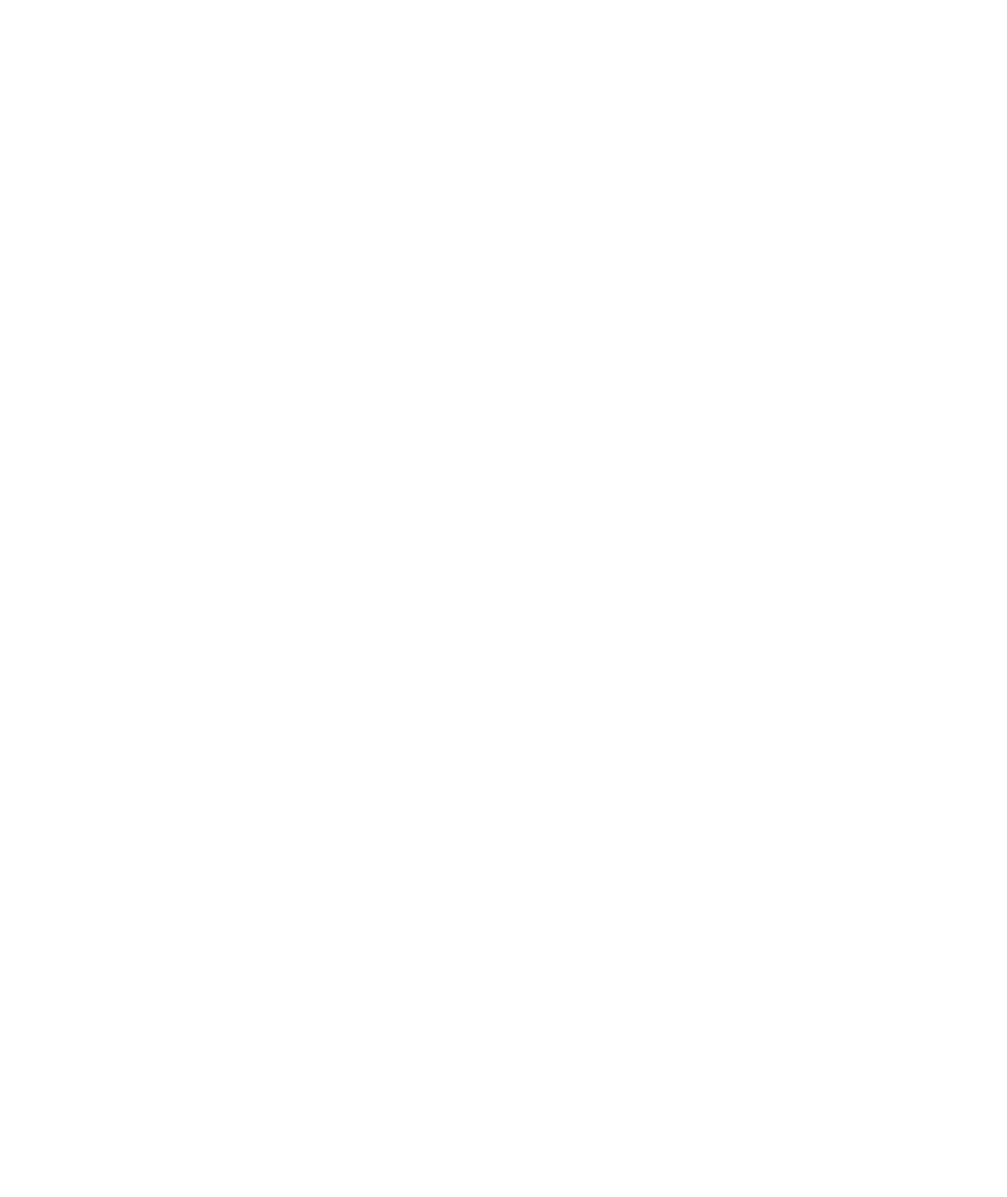
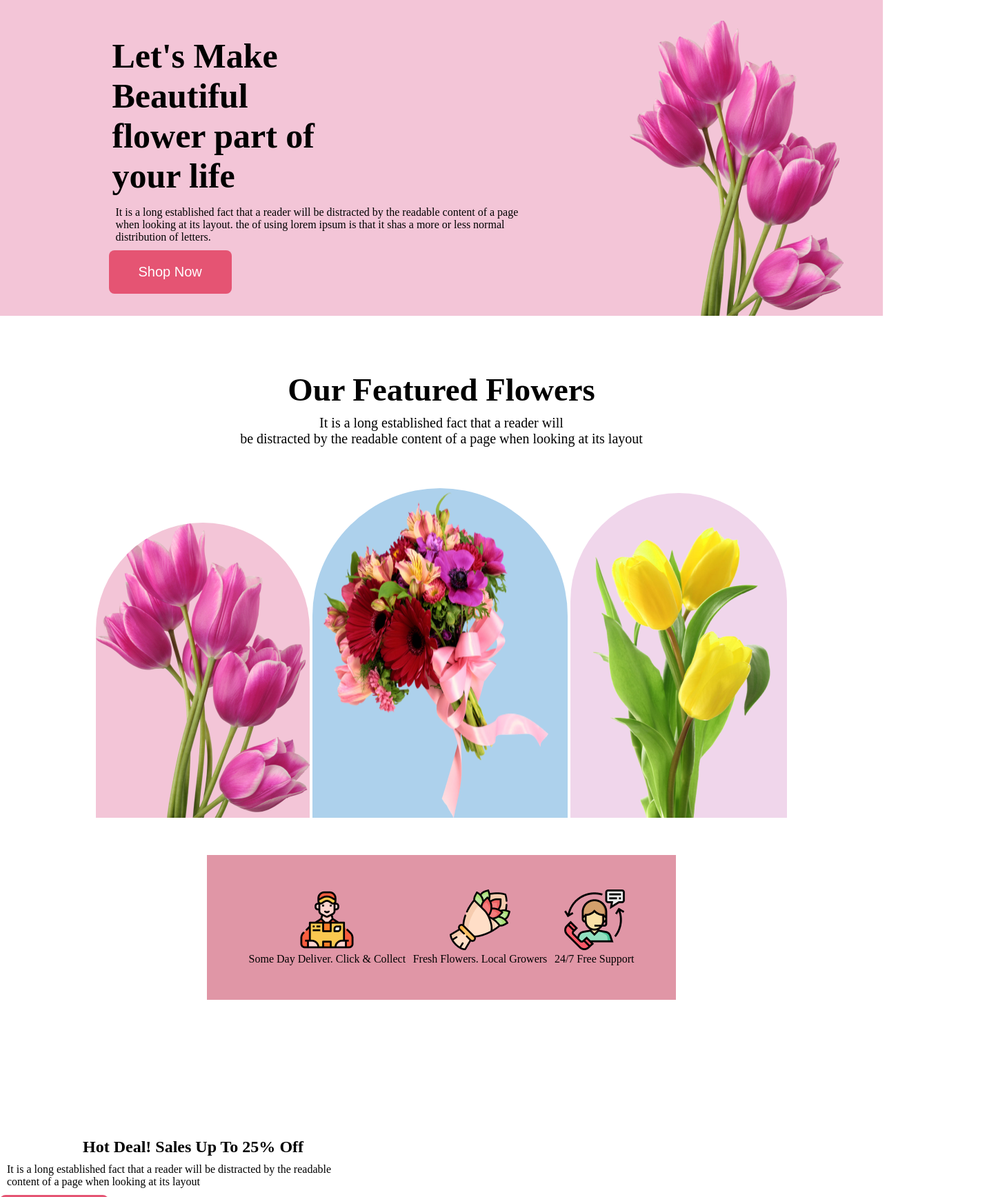
Before and after one commit to Hridoy-Chandro/first-assinment, a plain HTML site: page index.html in a window 1280 px wide. Shown: the top 1736 px of the page at 69% size, 1460 px wide, since content can reach past the window. Before the commit the page ends 800 px from the top, so only its background shows below. Drawn offline with Linux system fonts and the light colour scheme.

Commit message:
added images

```diff
--- a/index.html
+++ b/index.html
@@ -4,8 +4,80 @@
     <meta charset="UTF-8">
     <meta name="viewport" content="width=device-width, initial-scale=1.0">
     <title>First Assignment</title>
+    <link rel="stylesheet" href="style.css">
 </head>
 <body>
+    <header>
+        <div class="nav-container">
+            <h2 class="description">Let's Make Beautiful flower part of your life</h2>
+            <p class="description-content">It is a long established fact that a reader will be distracted by the readable content of a page when looking at its layout. the of using lorem ipsum is that it shas a more or less normal distribution of letters.</p>
 
+            <button class="btn">Shop Now</button>
+        </div>
+
+        <img class="image" src="./images/pngwing 6.png" alt="">
+
+    </header>
+    <div class="feature-container">
+        <h3 class="feature">Our Featured Flowers</h3>
+        <p class="description2">It is a long established fact that a reader will <br> be distracted by the readable content of a page when looking at its layout</p>
+    </div>
+
+    <div class="image-container">
+        <img class="image1" src="./images/pngwing 6.png" alt="">
+        <img class="image2" src="./images/pngwing 5.png" alt="">
+        <img class="image3" src="./images/pngwing 7.png" alt="">
+    </div>
+
+    <div class="image-container2">
+        <div class="image4">
+            <img src="./images/Group 57.png" alt="">
+            <p>Some Day Deliver. Click & Collect</p>
+        </div>
+        <div class="image5">
+            <img src="./images/Group 58.png" alt="">
+            <p>Fresh Flowers. Local Growers</p>
+        </div>
+        <div class="image6">
+            <img src="./images/Group 59.png" alt="">
+            <p>24/7 Free Support</p>
+        </div>
+    </div>
+
+    <div class="discount-container">
+        <h2 class="hot-deal">Hot Deal! Sales Up To 25% <span class="off">Off</span></h2>
+        <p class="para">It is a long established fact that a reader will be distracted by the readable <br> content of a page when looking at its layout</p>
+
+        <button class="btn">Sign Up</button>
+        <div class="rose">
+            <img class="image8" src="./images/pngwing 8.png" alt="">
+        </div>
+
+    </div>
+
+    <div class="insta-container">
+        <h2 class="instagram">Instagram</h2>
+        <p class="description3">It is a long established fact that a reader will be distracted by the readable <br> content of a page when looking at its layout</p>
+    </div>
+    <div class="image-container3">
+        <img src="./images/Flower 01.png" alt="">
+        <img src="./images/Rectangle 4.png" alt="">
+        <img src="./images/Rectangle 5.png" alt="">
+        <img src="./images/Rectangle 6.png" alt="">
+    </div>
+<section>
+    <div class="latest-img">
+        <img class="image9" src="./images/Rectangle 9.png" alt="">
+        <h1>Get The Latest Deals</h1>
+        <p>30$ coupon for first dealing.</p>
+
+    </div>
+</section>
+    <main>
+
+    </main>
+    <footer>
+
+    </footer>
 </body>
 </html>
--- /dev/null
+++ b/style.css
@@ -0,0 +1,128 @@
+*{
+    margin: 0px;
+    padding: 0px;
+}
+.btn{
+    background: #E55473;
+    color: white;
+    border-radius: 8px;
+    padding: 20px 43px;
+    font-size: 20px;
+    border: none;
+}
+.nav-container{
+ width: 50%;
+ margin-left: 100px;
+ text-align: left;
+}
+
+.description{
+    width: 50%;
+    font-size: 50px;
+    margin: 5px;
+    margin-top: 20px;
+}
+.description-content{
+    padding: 10px;
+}
+.image{
+    margin-top: 30px;
+}
+
+header{
+    display: flex;
+    background-color: rgb(243, 197, 215);
+    justify-content: space-around;
+    align-items: center;
+    }
+.feature-container{
+    text-align: center;
+    margin-top: 80px;
+    font-size: 40px;
+}
+.description2{
+    padding: 10px;
+    font-size: 20px;
+}
+.image-container{
+    text-align: center;
+    padding: 50px;
+
+}
+.image1{
+    background-color: rgb(243, 197, 215);
+    border-radius: 300px 300px 0px 0px;
+    width: 310px;
+    height: 428px;
+}
+
+.image2{
+    background-color: rgb(173, 209, 236);
+    border-radius: 300px 300px 0px 0px;
+    width: 370px;
+    height: 478px;
+}
+
+.image3{
+    background-color: rgb(240, 214, 235);
+    border-radius: 300px 300px 0px 0px;
+    width: 314px;
+    height: 471px;
+}
+.image-container2{
+    text-align: center;
+    display: flex;
+    padding: 50px;
+    margin: 0px 300px 0px;
+    background-color: #e096a6;
+    justify-content: space-evenly;
+}
+.discount-container{
+    align-items: center;
+}
+.hot-deal{
+    margin-top: 100px;
+    padding-top: 100px;
+    padding-left: 120px;
+    text-align: left;
+}
+
+.para{
+    margin-top: ;
+    padding: 10px;
+}
+.image8{
+   position: relative;
+}
+.rose{
+    width: 400px;
+    display: flex;
+}
+.insta-container{
+    text-align: center;
+}
+.image-container3{
+    text-align: center;
+    justify-content: space-around;
+}
+
+.instagram{
+    font-size: 40px;
+}
+.description3{
+    padding: 14px;
+}
+
+.latest-img{
+   align-items: center;
+   padding: 20px;
+   margin-top: 50px;
+}
+
+
+
+
+
+/* .rose{
+    display: flex;
+} */
```
